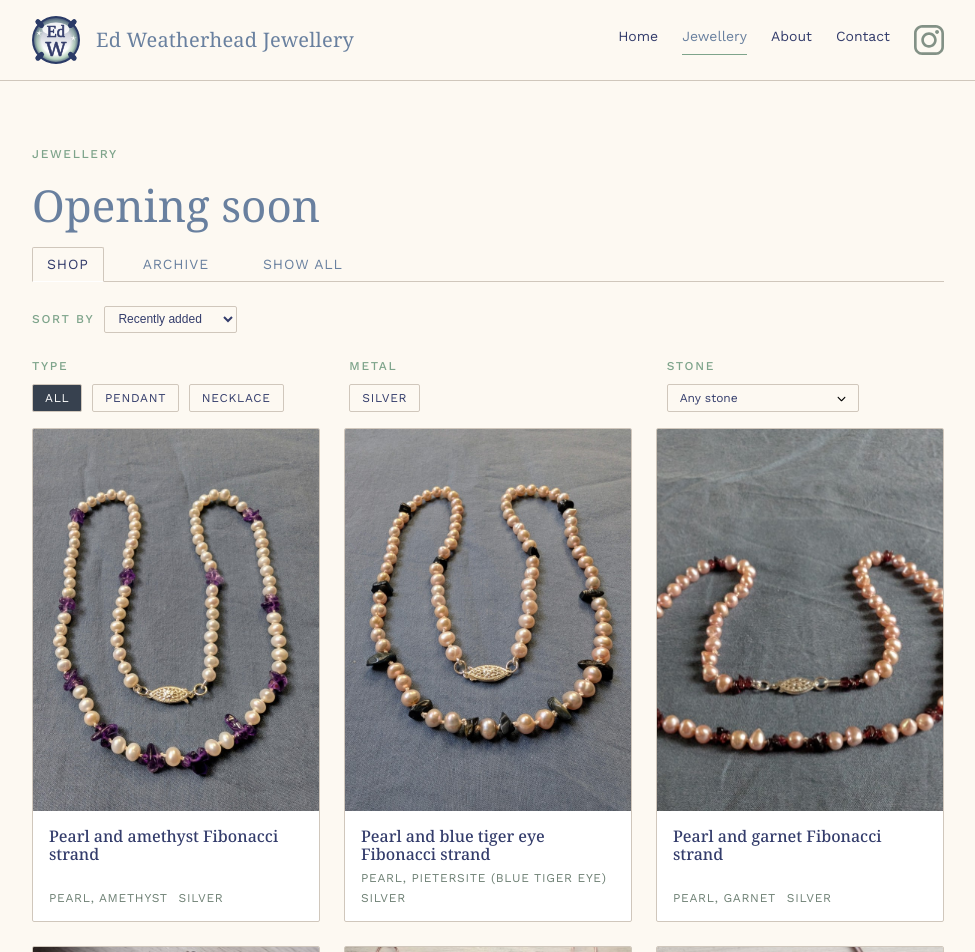
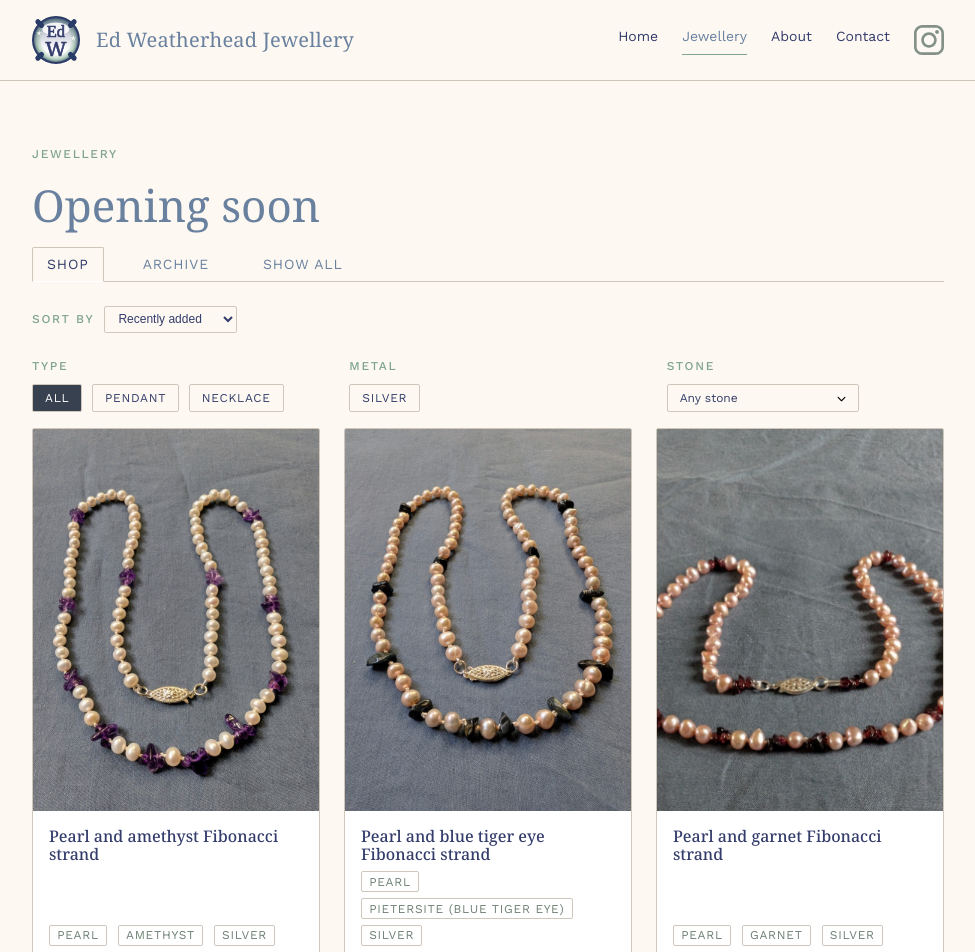
Before and after one commit to EdWeatherheadJewellery/Website, a React (Vite) app: page /shop in a window 1280 px wide. Shown: the top 952 px of the page, without its empty margins (152-1127 px from the left). Built offline with nearby package versions, Linux system fonts and the light colour scheme.

Commit message:
Renamed Jewellery's Gallery tab to Show All. Turned products' metal and stone properties from comma-separated strings into arrays. Added tags inside modals. Adjusted product image sizes in modals.

```diff
--- a/src/components/ProductCard.css
+++ b/src/components/ProductCard.css
@@ -89,6 +89,12 @@
   color: var(--color-sage);
 }
 
+.product-card-meta span {
+  border: 1px solid var(--color-border);
+  border-radius: var(--radius);
+  padding: 0.2em 0.6em;
+}
+
 .product-card-price {
   color: var(--color-navy-light);
   font-weight: 600;
--- a/src/components/ProductCard.jsx
+++ b/src/components/ProductCard.jsx
@@ -13,8 +13,8 @@ export default function ProductCard({ product, onOpen }) {
       <div className="product-card-body">
         <h3>{product.title}</h3>
         <div className="product-card-meta">
-          {product.stone && <span>{product.stone}</span>}
-          {product.metal && <span>{product.metal}</span>}
+          {product.stone.map((tag) => <span key={tag}>{tag}</span>)}
+          {product.metal.map((tag) => <span key={tag}>{tag}</span>)}
           {!product.sold && !product.archived && product.price && <span className="product-card-price">${product.price}</span>}
         </div>
       </div>
--- a/src/components/ProductModal.jsx
+++ b/src/components/ProductModal.jsx
@@ -1,5 +1,6 @@
 import { useEffect } from 'react';
 import './ProductModal.css';
+import './ProductCard.css';
 
 function leadingZero(n) {
   return (n < 10 ? '0' : '') + n;
@@ -31,6 +32,10 @@ export default function ProductModal({ product, onClose }) {
         </button>
         <h2>{product.title}</h2>
         {product.sold && <p className="modal-sold">Sold</p>}
+        <div className="product-card-meta">
+          {product.stone.map((tag) => <span key={tag}>{tag}</span>)}
+          {product.metal.map((tag) => <span key={tag}>{tag}</span>)}
+        </div>
         <p>{product.descr}</p>
         {/* {!product.sold && product.price && (
           <p className="modal-price">${product.price}</p>
--- a/src/data/products.js
+++ b/src/data/products.js
@@ -1,25 +1,25 @@
 // To retire a product to the Archive/Older Work page: set `archived: true`.
 
 export const products = [
-{refnumber:1, name: "red_mica", title: "Red mica in sterling silver basket setting", descr: "This natural, untreated red mica stone has been carved and polished by an independent artisan. Mica is the mineral that gives granite its sparkle. This piece is a deep red that shows off natural glitter deep within when turned in the light.", price: "50", metal: "silver", stone: "red mica", type: "pendant", pics: 10, sold: false, archived: false, commission: false},
-{refnumber:2, name: "kyanite", title: "Kyanite pendant strung on sterling silver", descr: "Kyanite is a mineral that forms long shimmering thread-like crystal structures. This piece has been strung through the top like a bead, held in place by geometric front and back plates that mirror the natural linear grain of the stone.", price: "50", metal: "silver", stone: "kyanite", type: "pendant", pics: 7, sold: false, archived: true, commission: false},
-{refnumber:3, name: "pendant_silver_lab", title: "Labradorite pendant in sterling silver", descr: "Natural, untreated 20mm labradorite cabochon, with nice chatoyancy. The back of the pendant bears a geometric design.", price: "50", metal: "silver", stone: "labradorite", type: "pendant", pics: 8, sold: false, archived: false, commission: false},
-{refnumber:4, name: "Morenci_Chrysocolla", title: "Morenci chrysocolla pendant in sterling silver", descr: "Chrysocolla from Morenci, Arizona has been hand-cut into a parabola-shaped cabochon by an independent artisan. It has been set into a circular basket setting pendant in sterling silver.", price: "50", metal: "silver", stone: "chrysocolla", type: "pendant", pics: 5, sold: false, archived: true, commission: false},
-{refnumber:5, name: "pendant_silver_rosequartz", title: "Rose quartz pendant in sterling silver", descr: "Natural, untreated 18mm rose quartz cabochon in a sturdily-constructed basket setting.", price: "50", metal: "silver", stone: "rose quartz", type: "pendant", pics: 6, sold: false, archived: false, commission: false},
-{refnumber:6, name: "pendant_silver_aventurine_B", title: "Green aventurine pendant in sterling silver", descr: "Natural, untreated 20mm green aventurine cabochon. The back of the pendant bears a teardrop design. Aventurine is a form of quartz that contains small particles of mica, giving it a sparkling effect, as though it were filled with glitter.", price: "50", metal: "silver", stone: "green aventurine", type: "pendant", pics: 8, sold: false, archived: false, commission: false},
-{refnumber:7, name: "pendant_silver_aventurine_A", title: "Green aventurine pendant in sterling silver", descr: "Natural, untreated 20mm green aventurine cabochon. Aventurine is a form of quartz that contains small particles of mica, giving it a glittery effect.", price: "50", metal: "silver", stone: "green aventurine", type: "pendant", pics: 8, sold: false, archived: false, commission: false},
-{refnumber:8, name: "pendant_silver_cuprite", title: "Cuprite pendant in sterling silver", descr: "This hand-cut piece of cuprite has been formed into a teardrop-shaped cabochon by an independent artisan. It has been set into a simple silver pendant with a hidden bail for threading a chain though. The distinctive forked prongs mirror the branched patterns running through the stone.", price: "50", metal: "silver", stone: "cuprite", type: "pendant", pics: 8, sold: false, archived: false, commission: false},
-{refnumber:9, name: "necklace_quartz", title: "Quartz bead necklace on sterling silver", descr: "Sparkling iridescent-coated quartz beads have been hand-formed into sterling silver chain links. Beads measure 10mm at the center of the necklace and 8mm higher up on the chain. They are made from genuine quartz with an AB finish. Short for 'Aurora borealis', this finish was invented by Swarovski in 1956, and is achieved by applying a microscopic-thin film of metal.", price: "50", metal: "silver", stone: "quartz", type: "necklace", pics: 8, sold: false, archived: false, commission: false},
-{refnumber:10, name: "ring_copper_red_quartz", title: "Red quartz and copper ring", descr: "A natural, untreated raw crystal of red quartz. It has been kept in the crystal-point shape in which it naturally formed, and set into a custom-made copper ring. Photos of the production process are included here.", price: "50", metal: "copper", stone: "red quartz", type: "ring", pics: 6, sold: false, archived: true, commission: false},
-{refnumber:11, name: "pendant_copper_aventurine", title: "Green aventurine pendant in copper", descr: "Natural, untreated 20mm green aventurine cabochon, set into a square copper basket setting. Aventurine is a form of quartz that contains small particles of mica, giving it a glittery effect.", price: "50", metal: "copper", stone: "green aventurine", type: "pendant", pics: 2, sold: false, archived: true, commission: false},
-{refnumber:12, name: "older", title: "Examples of older pieces", descr: "A selection of earlier pieces from the workshop.", price: "50", metal: "", stone: "", type: "", pics: 48, sold: false, archived: false, commission: false},
-{refnumber:13, name: "numerals", title: "Numbers", descr: "Description of numbers", price: "", metal: "", stone: "", type: "charm", pics: 2, sold: false, archived: true, commission: true},
-{refnumber:14, name: "fol", title: "Flower Of Life series", descr: "Description of three bracelets", price: "", metal: "copper", stone: "green aventurine, clear quartz", type: "bracelet", pics: 5, sold: true, archived: true, commission: false},
-{refnumber:15, name: "triforce", title: "Triforce", descr: "Description of triforce", price: "", metal: "copper", stone: "", type: "pendant", pics: 3, sold: false, archived: true, commission: false},
-{refnumber:16, name: "moonchoker", title: "Pair of moon-phase chokers", descr: "Description of full- and new-moon chokers", price: "", metal: "", stone: "smoky quartz, moonstone", type: "necklace", pics: 3, sold: true, archived: true, commission: true},
-{refnumber:17, name: "fibonacci_garnet", title: "Pearl and garnet Fibonacci strand", descr: "Pearl diameter: 5.4mm, Finished length: 49cm", price: "", metal: "silver", stone: "pearl, garnet", type: "necklace", pics: 4, sold: false, archived: false, commission: false},
-{refnumber:18, name: "fibonacci_pietersite", title: "Pearl and blue tiger eye Fibonacci strand", descr: "Pearl diameter: 5.5mm, Finished length: 61.5cm", price: "", metal: "silver", stone: "pearl, pietersite (blue tiger eye)", type: "necklace", pics: 1, sold: false, archived: false, commission: false},
-{refnumber:19, name: "fibonacci_amethyst", title: "Pearl and amethyst Fibonacci strand", descr: "Pearl diameter: 4.8mm, Finished length: 56cm", price: "", metal: "silver", stone: "pearl, amethyst", type: "necklace", pics: 1, sold: false, archived: false, commission: false},
+{refnumber:1, name: "red_mica", title: "Red mica in sterling silver basket setting", descr: "This natural, untreated red mica stone has been carved and polished by an independent artisan. Mica is the mineral that gives granite its sparkle. This piece is a deep red that shows off natural glitter deep within when turned in the light.", price: "50", metal: ["silver"], stone: ["red mica"], type: "pendant", pics: 10, sold: false, archived: false, commission: false},
+{refnumber:2, name: "kyanite", title: "Kyanite pendant strung on sterling silver", descr: "Kyanite is a mineral that forms long shimmering thread-like crystal structures. This piece has been strung through the top like a bead, held in place by geometric front and back plates that mirror the natural linear grain of the stone.", price: "50", metal: ["silver"], stone: ["kyanite"], type: "pendant", pics: 7, sold: false, archived: true, commission: false},
+{refnumber:3, name: "pendant_silver_lab", title: "Labradorite pendant in sterling silver", descr: "Natural, untreated 20mm labradorite cabochon, with nice chatoyancy. The back of the pendant bears a geometric design.", price: "50", metal: ["silver"], stone: ["labradorite"], type: "pendant", pics: 8, sold: false, archived: false, commission: false},
+{refnumber:4, name: "Morenci_Chrysocolla", title: "Morenci chrysocolla pendant in sterling silver", descr: "Chrysocolla from Morenci, Arizona has been hand-cut into a parabola-shaped cabochon by an independent artisan. It has been set into a circular basket setting pendant in sterling silver.", price: "50", metal: ["silver"], stone: ["chrysocolla"], type: "pendant", pics: 5, sold: false, archived: true, commission: false},
+{refnumber:5, name: "pendant_silver_rosequartz", title: "Rose quartz pendant in sterling silver", descr: "Natural, untreated 18mm rose quartz cabochon in a sturdily-constructed basket setting.", price: "50", metal: ["silver"], stone: ["rose quartz"], type: "pendant", pics: 6, sold: false, archived: false, commission: false},
+{refnumber:6, name: "pendant_silver_aventurine_B", title: "Green aventurine pendant in sterling silver", descr: "Natural, untreated 20mm green aventurine cabochon. The back of the pendant bears a teardrop design. Aventurine is a form of quartz that contains small particles of mica, giving it a sparkling effect, as though it were filled with glitter.", price: "50", metal: ["silver"], stone: ["green aventurine"], type: "pendant", pics: 8, sold: false, archived: false, commission: false},
+{refnumber:7, name: "pendant_silver_aventurine_A", title: "Green aventurine pendant in sterling silver", descr: "Natural, untreated 20mm green aventurine cabochon. Aventurine is a form of quartz that contains small particles of mica, giving it a glittery effect.", price: "50", metal: ["silver"], stone: ["green aventurine"], type: "pendant", pics: 8, sold: false, archived: false, commission: false},
+{refnumber:8, name: "pendant_silver_cuprite", title: "Cuprite pendant in sterling silver", descr: "This hand-cut piece of cuprite has been formed into a teardrop-shaped cabochon by an independent artisan. It has been set into a simple silver pendant with a hidden bail for threading a chain though. The distinctive forked prongs mirror the branched patterns running through the stone.", price: "50", metal: ["silver"], stone: ["cuprite"], type: "pendant", pics: 8, sold: false, archived: false, commission: false},
+{refnumber:9, name: "necklace_quartz", title: "Quartz bead necklace on sterling silver", descr: "Sparkling iridescent-coated quartz beads have been hand-formed into sterling silver chain links. Beads measure 10mm at the center of the necklace and 8mm higher up on the chain. They are made from genuine quartz with an AB finish. Short for 'Aurora borealis', this finish was invented by Swarovski in 1956, and is achieved by applying a microscopic-thin film of metal.", price: "50", metal: ["silver"], stone: ["quartz"], type: "necklace", pics: 8, sold: false, archived: false, commission: false},
+{refnumber:10, name: "ring_copper_red_quartz", title: "Red quartz and copper ring", descr: "A natural, untreated raw crystal of red quartz. It has been kept in the crystal-point shape in which it naturally formed, and set into a custom-made copper ring. Photos of the production process are included here.", price: "50", metal: ["copper"], stone: ["red quartz"], type: "ring", pics: 6, sold: false, archived: true, commission: false},
+{refnumber:11, name: "pendant_copper_aventurine", title: "Green aventurine pendant in copper", descr: "Natural, untreated 20mm green aventurine cabochon, set into a square copper basket setting. Aventurine is a form of quartz that contains small particles of mica, giving it a glittery effect.", price: "50", metal: ["copper"], stone: ["green aventurine"], type: "pendant", pics: 2, sold: false, archived: true, commission: false},
+{refnumber:12, name: "older", title: "Examples of older pieces", descr: "A selection of earlier pieces from the workshop.", price: "50", metal: [], stone: [], type: "", pics: 48, sold: false, archived: false, commission: false},
+{refnumber:13, name: "numerals", title: "Numbers", descr: "Description of numbers", price: "", metal: [], stone: [], type: "charm", pics: 2, sold: false, archived: true, commission: true},
+{refnumber:14, name: "fol", title: "Flower Of Life series", descr: "Description of three bracelets", price: "", metal: ["copper"], stone: ["green aventurine", "clear quartz"], type: "bracelet", pics: 5, sold: true, archived: true, commission: false},
+{refnumber:15, name: "triforce", title: "Triforce", descr: "Description of triforce", price: "", metal: ["copper"], stone: [], type: "pendant", pics: 3, sold: false, archived: true, commission: false},
+{refnumber:16, name: "moonchoker", title: "Pair of moon-phase chokers", descr: "Description of full- and new-moon chokers", price: "", metal: [], stone: ["smoky quartz", "moonstone"], type: "necklace", pics: 3, sold: true, archived: true, commission: true},
+{refnumber:17, name: "fibonacci_garnet", title: "Pearl and garnet Fibonacci strand", descr: "Pearl diameter: 5.4mm, Finished length: 49cm", price: "", metal: ["silver"], stone: ["pearl", "garnet"], type: "necklace", pics: 4, sold: false, archived: false, commission: false},
+{refnumber:18, name: "fibonacci_pietersite", title: "Pearl and blue tiger eye Fibonacci strand", descr: "Pearl diameter: 5.5mm, Finished length: 61.5cm", price: "", metal: ["silver"], stone: ["pearl", "pietersite (blue tiger eye)"], type: "necklace", pics: 1, sold: false, archived: false, commission: false},
+{refnumber:19, name: "fibonacci_amethyst", title: "Pearl and amethyst Fibonacci strand", descr: "Pearl diameter: 4.8mm, Finished length: 56cm", price: "", metal: ["silver"], stone: ["pearl", "amethyst"], type: "necklace", pics: 1, sold: false, archived: false, commission: false},
 ];
 
 export const activeProducts = () => products.filter((p) => !p.archived);
```
Also changed, not shown: src/components/ProductModal.css (+10 -3 lines), src/pages/Jewellery.jsx (+6 -5 lines).
